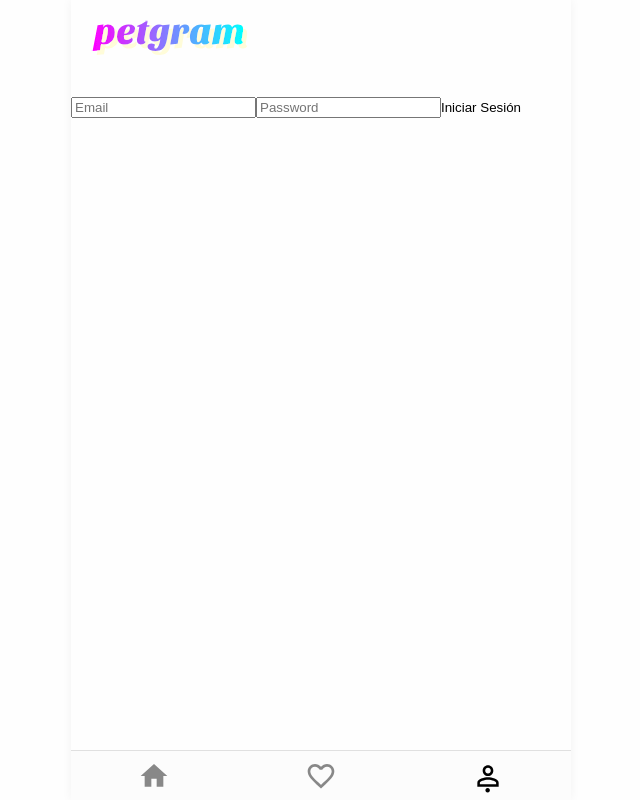
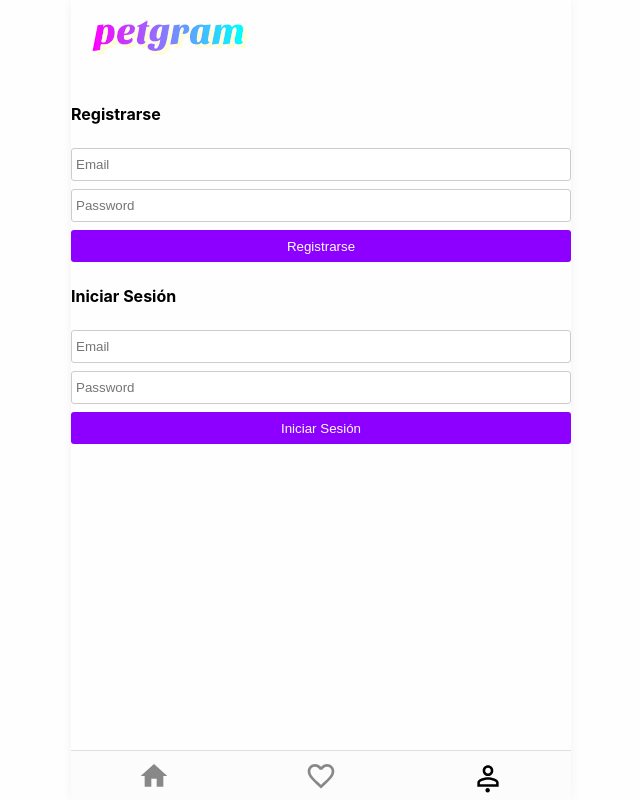
Before and after one commit to JavierPoduje/PetGram-Platzi, a React app: page /user in a window 1280 px wide. Shown: the whole page, without its empty margins (319-959 px from the left). Built offline with nearby package versions, Linux system fonts and the light colour scheme.

Commit message:
Clase 33 -> Estilo formulario de Registro e Ingreso

```diff
--- a/src/components/UserForm/index.js
+++ b/src/components/UserForm/index.js
@@ -1,15 +1,19 @@
-import React from 'react'
+import React, { Fragment } from 'react'
 import { useInputValue } from '../../hooks/useInputValue'
+import { Form, Input, Button, Title } from './styles'
 
-export const UserForm = ({ onSubmit }) => {
+export const UserForm = ({ onSubmit, title }) => {
   const email = useInputValue('')
   const password = useInputValue('')
 
   return (
-    <form onSubmit={onSubmit}>
-      <input placeholder='Email' {...email} />
-      <input placeholder='Password' type='password' {...password} />
-      <button>Iniciar Sesión</button>
-    </form>
+    <Fragment>
+      <Title>{title}</Title>
+      <Form onSubmit={onSubmit}>
+        <Input placeholder='Email' {...email} />
+        <Input placeholder='Password' type='password' {...password} />
+        <Button>{title}</Button>
+      </Form>
+    </Fragment>
   )
 }
--- /dev/null
+++ b/src/components/UserForm/styles.js
@@ -0,0 +1,30 @@
+import styled from 'styled-components'
+
+export const Form = styled.form`
+  padding: 16px 0;
+`
+
+export const Input = styled.input`
+  border: 1px solid #ccc;
+  border-radius: 3px;
+  margin-bottom: 8px;
+  padding: 8px 4px;
+  display: block;
+  width: 100%;
+`
+
+export const Button = styled.button`
+  background: #8d00ff;
+  border-radius: 3px;
+  color: #fff;
+  height: 32px;
+  display: block;
+  width: 100%;
+  text-align: center;
+`
+
+export const Title = styled.h2`
+  font-size: 16px;
+  font-weight: 500px;
+  padding: 8px 0;
+`
--- a/src/pages/NotRegisteredUser.js
+++ b/src/pages/NotRegisteredUser.js
@@ -1,11 +1,16 @@
-import React from 'react'
+import React, { Fragment } from 'react'
 import Context from '../Context'
 import { UserForm } from '../components/UserForm'
 
 export const NotRegisteredUser = () => (
   <Context.Consumer>
     {({ activateAuth }) => {
-      return <UserForm onSubmit={activateAuth} />
+      return (
+        <Fragment>
+          <UserForm onSubmit={activateAuth} title='Registrarse' />
+          <UserForm onSubmit={activateAuth} title='Iniciar Sesión' />
+        </Fragment>
+      )
     }}
   </Context.Consumer>
 )
```
